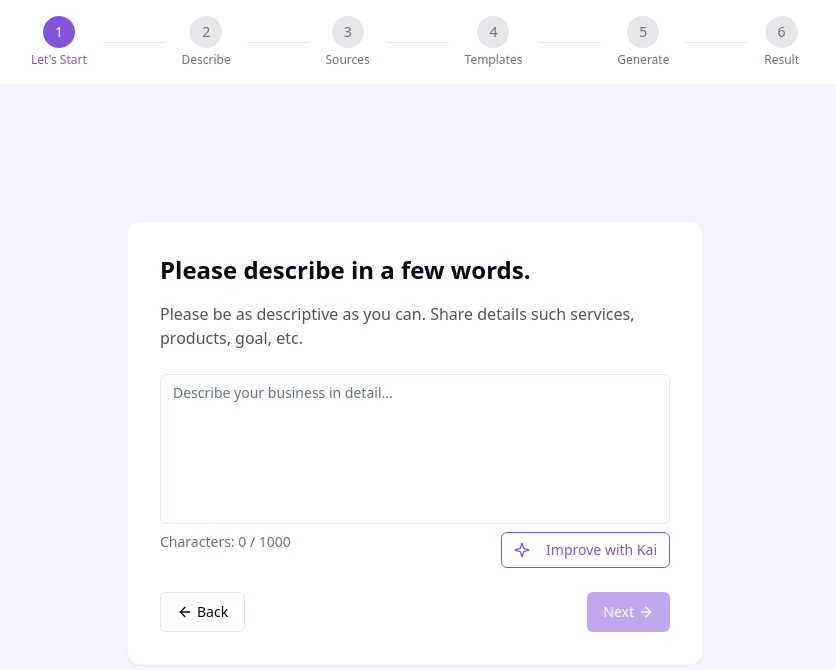
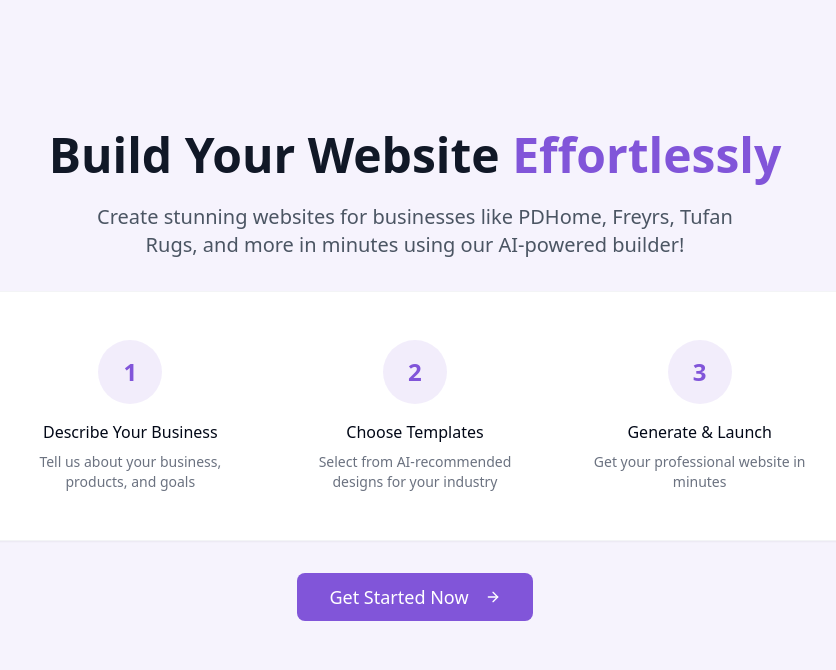
Before and after one commit to aditya2410-U/quicksite-snapper-fe44ceb7, a React (Vite) app: page /describe in a window 1280 px wide. Shown: the top 670 px of the page, without its empty margins (225-1061 px from the left). Built offline with nearby package versions, Linux system fonts and the light colour scheme.

Commit message:
Refactor to single-page application
Convert the multi-page application to a single-page application and add an introductory chatbot page.

```diff
--- a/src/App.tsx
+++ b/src/App.tsx
@@ -3,39 +3,83 @@ import { Toaster } from "@/components/ui/toaster";
 import { Toaster as Sonner } from "@/components/ui/sonner";
 import { TooltipProvider } from "@/components/ui/tooltip";
 import { QueryClient, QueryClientProvider } from "@tanstack/react-query";
-import { BrowserRouter, Routes, Route } from "react-router-dom";
 import { BuilderProvider } from "./context/BuilderContext";
+import { useState, useEffect } from "react";
 
+import IntroductionPage from "./components/IntroductionPage";
 import Index from "./pages/Index";
 import DescribePage from "./pages/DescribePage";
+import ScrapePage from "./pages/ScrapePage";
 import TemplatePage from "./pages/TemplatePage";
 import GeneratingPage from "./pages/GeneratingPage";
 import ResultPage from "./pages/ResultPage";
 import NotFound from "./pages/NotFound";
-import ScrapePage from "./pages/ScrapePage";
 
 const queryClient = new QueryClient();
 
-const App = () => (
+const App = () => {
+  // This will control which page is displayed
+  const [currentView, setCurrentView] = useState("intro");
+
+  // Handle back/forward browser navigation
+  useEffect(() => {
+    const handlePopState = () => {
+      // We'll just reset to intro if they use browser navigation
+      setCurrentView("intro");
+    };
+
+    window.addEventListener("popstate", handlePopState);
+    return () => window.removeEventListener("popstate", handlePopState);
+  }, []);
+
+  // Render the appropriate view based on currentView state
+  const renderView = () => {
+    switch (currentView) {
+      case "intro":
+        return <IntroductionPage onGetStarted={() => setCurrentView("index")} />;
+      case "index":
+        return <Index onNext={() => setCurrentView("describe")} />;
+      case "describe":
+        return (
+          <DescribePage
+            onBack={() => setCurrentView("index")}
+            onNext={() => setCurrentView("scrape")}
+          />
+        );
+      case "scrape":
+        return (
+          <ScrapePage
+            onBack={() => setCurrentView("describe")}
+            onNext={() => setCurrentView("templates")}
+          />
+        );
+      case "templates":
+        return (
+          <TemplatePage
+            onBack={() => setCurrentView("scrape")}
+            onNext={() => setCurrentView("generating")}
+          />
+        );
+      case "generating":
+        return <GeneratingPage onComplete={() => setCurrentView("result")} />;
+      case "result":
+        return <ResultPage onReset={() => setCurrentView("intro")} />;
+      default:
+        return <NotFound onBack={() => setCurrentView("intro")} />;
+    }
+  };
+
+  return (
     <QueryClientProvider client={queryClient}>
       <TooltipProvider>
         <BuilderProvider>
           <Toaster />
           <Sonner />
-        <BrowserRouter>
-          <Routes>
-            <Route path="/" element={<Index />} />
-            <Route path="/describe" element={<DescribePage />} />
-            <Route path="/scrape" element={<ScrapePage />} />
-            <Route path="/templates" element={<TemplatePage />} />
-            <Route path="/generating" element={<GeneratingPage />} />
-            <Route path="/result" element={<ResultPage />} />
-            <Route path="*" element={<NotFound />} />
-          </Routes>
-        </BrowserRouter>
+          {renderView()}
         </BuilderProvider>
       </TooltipProvider>
     </QueryClientProvider>
   );
+};
 
 export default App;
--- /dev/null
+++ b/src/components/IntroductionPage.tsx
@@ -0,0 +1,66 @@
+
+import React from "react";
+import { Button } from "@/components/ui/button";
+import { ArrowRight } from "lucide-react";
+
+interface IntroductionPageProps {
+  onGetStarted: () => void;
+}
+
+const IntroductionPage: React.FC<IntroductionPageProps> = ({ onGetStarted }) => {
+  return (
+    <div className="min-h-screen flex flex-col bg-secondary">
+      <div className="flex-grow py-12 px-4 sm:px-6 flex items-center justify-center">
+        <div className="max-w-4xl w-full mx-auto text-center">
+          <div className="mb-12">
+            <h1 className="text-4xl sm:text-5xl font-bold text-gray-900 mb-6">
+              Build Your Website <span className="text-primary">Effortlessly</span>
+            </h1>
+            <p className="text-xl text-gray-600 mb-8 max-w-2xl mx-auto">
+              Create stunning websites for businesses like PDHome, Freyrs,
+              Tufan Rugs, and more in minutes using our AI-powered builder!
+            </p>
+
+            <div className="bg-white rounded-xl shadow-sm border border-gray-100 p-8 mb-8">
+              <div className="grid grid-cols-1 md:grid-cols-3 gap-6">
+                <div className="text-center p-4">
+                  <div className="w-16 h-16 bg-primary/10 rounded-full flex items-center justify-center text-primary mx-auto mb-4">
+                    <span className="text-2xl font-bold">1</span>
+                  </div>
+                  <h3 className="font-medium mb-2">Describe Your Business</h3>
+                  <p className="text-sm text-gray-500">Tell us about your business, products, and goals</p>
+                </div>
+
+                <div className="text-center p-4">
+                  <div className="w-16 h-16 bg-primary/10 rounded-full flex items-center justify-center text-primary mx-auto mb-4">
+                    <span className="text-2xl font-bold">2</span>
+                  </div>
+                  <h3 className="font-medium mb-2">Choose Templates</h3>
+                  <p className="text-sm text-gray-500">Select from AI-recommended designs for your industry</p>
+                </div>
+
+                <div className="text-center p-4">
+                  <div className="w-16 h-16 bg-primary/10 rounded-full flex items-center justify-center text-primary mx-auto mb-4">
+                    <span className="text-2xl font-bold">3</span>
+                  </div>
+                  <h3 className="font-medium mb-2">Generate & Launch</h3>
+                  <p className="text-sm text-gray-500">Get your professional website in minutes</p>
+                </div>
+              </div>
+            </div>
+
+            <Button
+              onClick={onGetStarted}
+              className="bg-primary hover:bg-primary/90 text-white px-8 py-6 text-lg rounded-lg"
+            >
+              Get Started Now
+              <ArrowRight className="ml-2 h-5 w-5" />
+            </Button>
+          </div>
+        </div>
+      </div>
+    </div>
+  );
+};
+
+export default IntroductionPage;
--- a/src/components/StepIndicator.tsx
+++ b/src/components/StepIndicator.tsx
@@ -1,6 +1,5 @@
 
 import React from "react";
-import { useNavigate } from "react-router-dom";
 import { cn } from "@/lib/utils";
 import { Check } from "lucide-react";
 import { useBuilder } from "@/context/BuilderContext";
@@ -8,39 +7,26 @@ import { useBuilder } from "@/context/BuilderContext";
 interface Step {
   name: string;
   number: number;
-  path: string;
 }
 
 const steps: Step[] = [
-  { name: "Let's Start", number: 1, path: "/" },
-  { name: "Describe", number: 2, path: "/describe" },
-  { name: "Sources", number: 3, path: "/scrape" },
-  { name: "Templates", number: 4, path: "/templates" },
-  { name: "Generate", number: 5, path: "/generating" },
-  { name: "Result", number: 6, path: "/result" },
+  { name: "Let's Start", number: 1 },
+  { name: "Describe", number: 2 },
+  { name: "Sources", number: 3 },
+  { name: "Templates", number: 4 },
+  { name: "Generate", number: 5 },
+  { name: "Result", number: 6 },
 ];
 
 const StepIndicator: React.FC = () => {
-  const navigate = useNavigate();
   const { currentStep, setCurrentStep } = useBuilder();
-
-  const handleStepClick = (step: Step) => {
-    // Only allow navigation to steps that have been completed or are next
-    if (step.number <= currentStep) {
-      setCurrentStep(step.number);
-      navigate(step.path);
-    }
-  };
 
   return (
     <div className="py-4 px-6 bg-white flex items-center justify-center w-full border-b border-gray-100">
       <div className="flex items-center space-x-2 md:space-x-4 max-w-3xl w-full">
         {steps.map((step, index) => (
           <React.Fragment key={step.number}>
-            <div
-              className="flex flex-col items-center cursor-pointer"
-              onClick={() => handleStepClick(step)}
-            >
+            <div className="flex flex-col items-center">
               <div
                 className={cn(
                   "w-8 h-8 rounded-full flex items-center justify-center transition-all duration-300",
--- a/src/pages/DescribePage.tsx
+++ b/src/pages/DescribePage.tsx
@@ -1,6 +1,4 @@
-
 import React, { useState } from "react";
-import { useNavigate } from "react-router-dom";
 import { useBuilder } from "@/context/BuilderContext";
 import { detectKeywords, findTemplatesByKeyword, findTemplatesByReferenceUrl, findTemplatesByBusinessType } from "@/data/templates";
 import StepIndicator from "@/components/StepIndicator";
@@ -9,8 +7,12 @@ import { Textarea } from "@/components/ui/textarea";
 import { ArrowLeft, ArrowRight, Sparkle } from "lucide-react";
 import chatgpt_api from "@/utils/api_request";
 
-const DescribePage: React.FC = () => {
-  const navigate = useNavigate();
+interface DescribePageProps {
+  onBack: () => void;
+  onNext: () => void;
+}
+
+const DescribePage: React.FC<DescribePageProps> = ({ onBack, onNext }) => {
   const {
     websiteName,
     description,
@@ -63,12 +65,6 @@ const DescribePage: React.FC = () => {
         }
       }
 
-      // 3. Fallback to business type if no templates found
-      // if (templates.length === 0 && businessType) {
-      //   const businessTemplates = findTemplatesByBusinessType(businessType);
-      //   templates = [...templates, ...businessTemplates];
-      // }
-
       // Set the unique templates (avoiding duplicates)
       const uniqueTemplates = Array.from(new Set(templates.map(t => t.id)))
         .map(id => templates.find(t => t.id === id))
@@ -77,12 +73,8 @@ const DescribePage: React.FC = () => {
       setGeneratedWebsites(uniqueTemplates);
       setCurrentStep(3);
       setIsLoading(false);
-      navigate("/scrape");
+      onNext();
     }, 1500);
-  };
-
-  const handleBack = () => {
-    navigate("/");
   };
 
   const handleImproveWithAI = async () => {
@@ -98,9 +90,6 @@ const DescribePage: React.FC = () => {
       setIsLoading(false);
     }
   };
-
-
-
 
   return (
     <div className="min-h-screen flex flex-col bg-secondary">
@@ -148,7 +137,7 @@ const DescribePage: React.FC = () => {
           <div className="flex justify-between">
             <Button
               variant="outline"
-              onClick={handleBack}
+              onClick={onBack}
               className="flex items-center gap-1"
               disabled={isLoading}
             >
--- a/src/pages/GeneratingPage.tsx
+++ b/src/pages/GeneratingPage.tsx
@@ -1,19 +1,20 @@
-
 import React, { useEffect } from "react";
-import { useNavigate } from "react-router-dom";
 import { useBuilder } from "@/context/BuilderContext";
 import StepIndicator from "@/components/StepIndicator";
 import { Progress } from "@/components/ui/progress";
 
-const GeneratingPage: React.FC = () => {
-  const navigate = useNavigate();
+interface GeneratingPageProps {
+  onComplete: () => void;
+}
+
+const GeneratingPage: React.FC<GeneratingPageProps> = ({ onComplete }) => {
   const { setCurrentStep } = useBuilder();
   const [progress, setProgress] = React.useState(0);
 
   useEffect(() => {
     const timer = setTimeout(() => {
       setCurrentStep(6);
-      navigate("/result");
+      onComplete();
     }, 5000); // Navigate after 5 seconds of "generating"
 
     // Simulate progress
@@ -31,7 +32,7 @@ const GeneratingPage: React.FC = () => {
       clearTimeout(timer);
       clearInterval(interval);
     };
-  }, [navigate, setCurrentStep]);
+  }, [onComplete, setCurrentStep]);
 
   return (
     <div className="min-h-screen flex flex-col bg-gray-50">
--- a/src/pages/ScrapePage.tsx
+++ b/src/pages/ScrapePage.tsx
@@ -1,5 +1,4 @@
 import React, { useState } from "react";
-import { useNavigate } from "react-router-dom";
 import { useBuilder } from "@/context/BuilderContext";
 import StepIndicator from "@/components/StepIndicator";
 import { Button } from "@/components/ui/button";
@@ -7,8 +6,12 @@ import { Input } from "@/components/ui/input";
 import { Label } from "@/components/ui/label";
 import { ArrowLeft, ArrowRight, Loader2 } from "lucide-react";
 
-const ScrapePage: React.FC = () => {
-  const navigate = useNavigate();
+interface ScrapePageProps {
+  onBack: () => void;
+  onNext: () => void;
+}
+
+const ScrapePage: React.FC<ScrapePageProps> = ({ onBack, onNext }) => {
   const {
     websiteName,
     scrapeUrl,
@@ -23,10 +26,6 @@ const ScrapePage: React.FC = () => {
 
   const [isGenerating, setIsGenerating] = useState(false);
 
-  const handleBack = () => {
-    navigate("/describe");
-  };
-
   const handleGenerateTemplates = () => {
     setIsGenerating(true);
 
@@ -34,8 +33,8 @@ const ScrapePage: React.FC = () => {
     setTimeout(() => {
       setCurrentStep(4);
       setIsLoading(true); // This will trigger the loading state in the templates page
-      navigate("/templates");
-    }, 5000); // Random time between 5-8 seconds
+      onNext();
+    }, 5000); // 5 seconds delay
   };
 
   return (
@@ -91,7 +90,7 @@ const ScrapePage: React.FC = () => {
           <div className="mt-8 flex justify-between">
             <Button
               variant="outline"
-              onClick={handleBack}
+              onClick={onBack}
               className="flex items-center gap-1"
               disabled={isGenerating}
             >
--- a/src/pages/TemplatePage.tsx
+++ b/src/pages/TemplatePage.tsx
@@ -1,6 +1,4 @@
-
 import React, { useState, useEffect } from "react";
-import { useNavigate } from "react-router-dom";
 import { useBuilder } from "@/context/BuilderContext";
 import StepIndicator from "@/components/StepIndicator";
 import TemplateCard from "@/components/TemplateCard";
@@ -9,8 +7,12 @@ import { Input } from "@/components/ui/input";
 import { ArrowLeft, Loader2, Search } from "lucide-react";
 import { Skeleton } from "@/components/ui/skeleton";
 
-const TemplatePage: React.FC = () => {
-  const navigate = useNavigate();
+interface TemplatePageProps {
+  onBack: () => void;
+  onNext: () => void;
+}
+
+const TemplatePage: React.FC<TemplatePageProps> = ({ onBack, onNext }) => {
   const {
     websiteName,
     selectedTemplates,
@@ -43,15 +45,10 @@ const TemplatePage: React.FC = () => {
         template.keyword.toLowerCase().includes(searchTerm.toLowerCase())
       )
     : generatedWebsites;
-  console.log(filteredTemplates);
-
-  const handleBack = () => {
-    navigate("/scrape");
-  };
 
   const handleGenerate = () => {
     setCurrentStep(5);
-    navigate("/generating");
+    onNext();
   };
 
   return (
@@ -113,7 +110,7 @@ const TemplatePage: React.FC = () => {
           <div className="flex justify-between">
             <Button
               variant="outline"
-              onClick={handleBack}
+              onClick={onBack}
               className="flex items-center gap-1"
               disabled={isLoading}
             >
```
Also changed, not shown: src/components/WebsiteForm.tsx (+6 -37 lines), src/pages/Index.tsx (+6 -2 lines), src/pages/NotFound.tsx (+21 -17 lines), src/pages/ResultPage.tsx (+16 -3 lines). Lines whose indentation alone changed are shown as unchanged.
